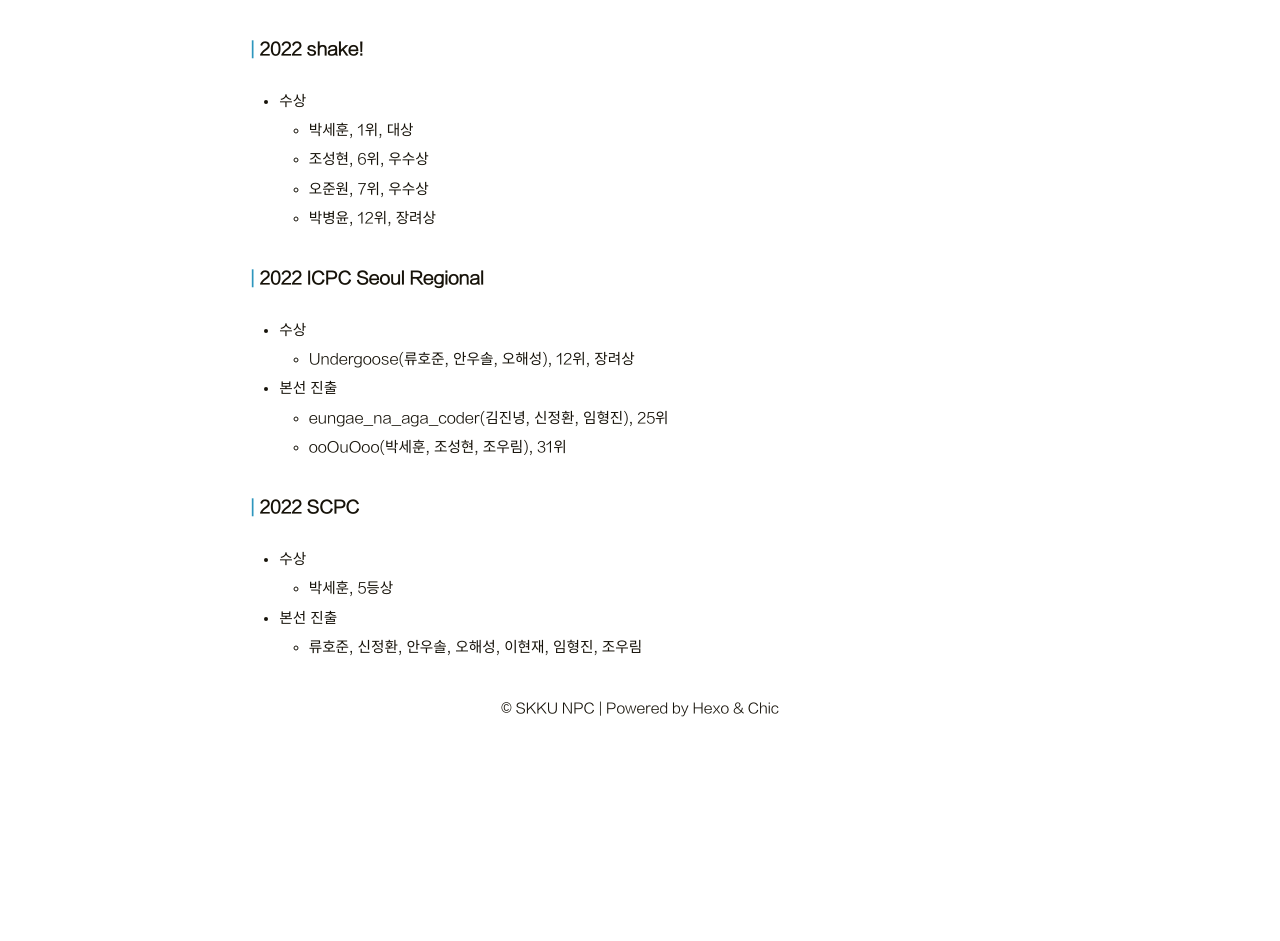
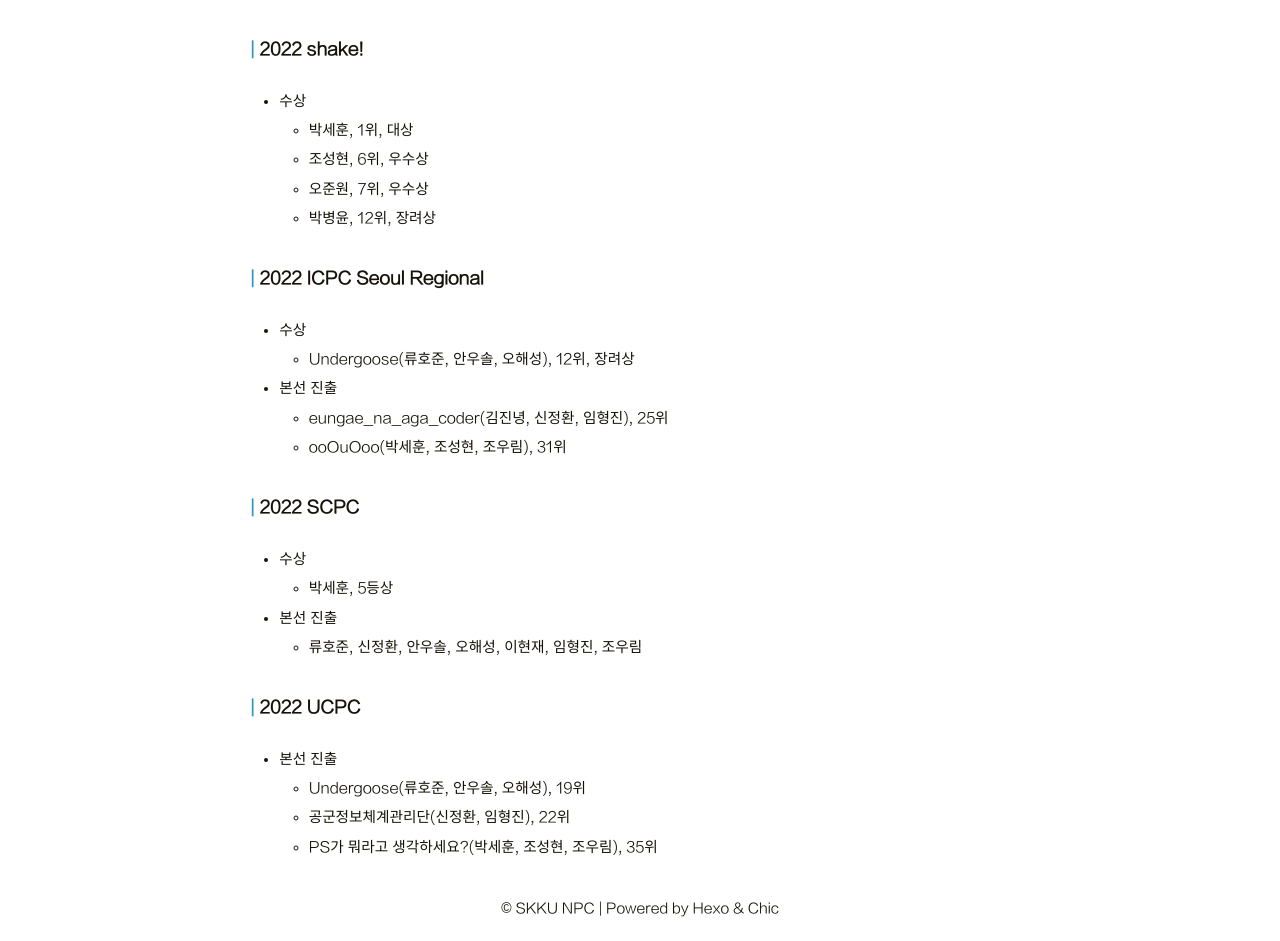
Before and after one commit to npc-skku/npc-skku.github.io, a plain HTML site: page hall-of-fame/contest/index.html in a window 1280 px wide. Shown: the part 67-1008 px from the top of the page. Before the commit the page ends 808 px from the top, so only its background shows below. Drawn offline with Linux system fonts and the light colour scheme.

Commit message:
Site updated: 2023-03-27 23:00:24

```diff
--- a/hall-of-fame/contest/index.html
+++ b/hall-of-fame/contest/index.html
@@ -160,6 +160,14 @@
 </ul>
 </li>
 </ul>
+<h3 id="2022-UCPC"><a href="#2022-UCPC" class="headerlink" title="2022 UCPC"></a>2022 UCPC</h3><ul>
+<li>본선 진출<ul>
+<li>Undergoose(류호준, 안우솔, 오해성), 19위</li>
+<li>공군정보체계관리단(신정환, 임형진), 22위</li>
+<li>PS가 뭐라고 생각하세요?(박세훈, 조성현, 조우림), 35위</li>
+</ul>
+</li>
+</ul>
 
         </section>
     </article>
```
